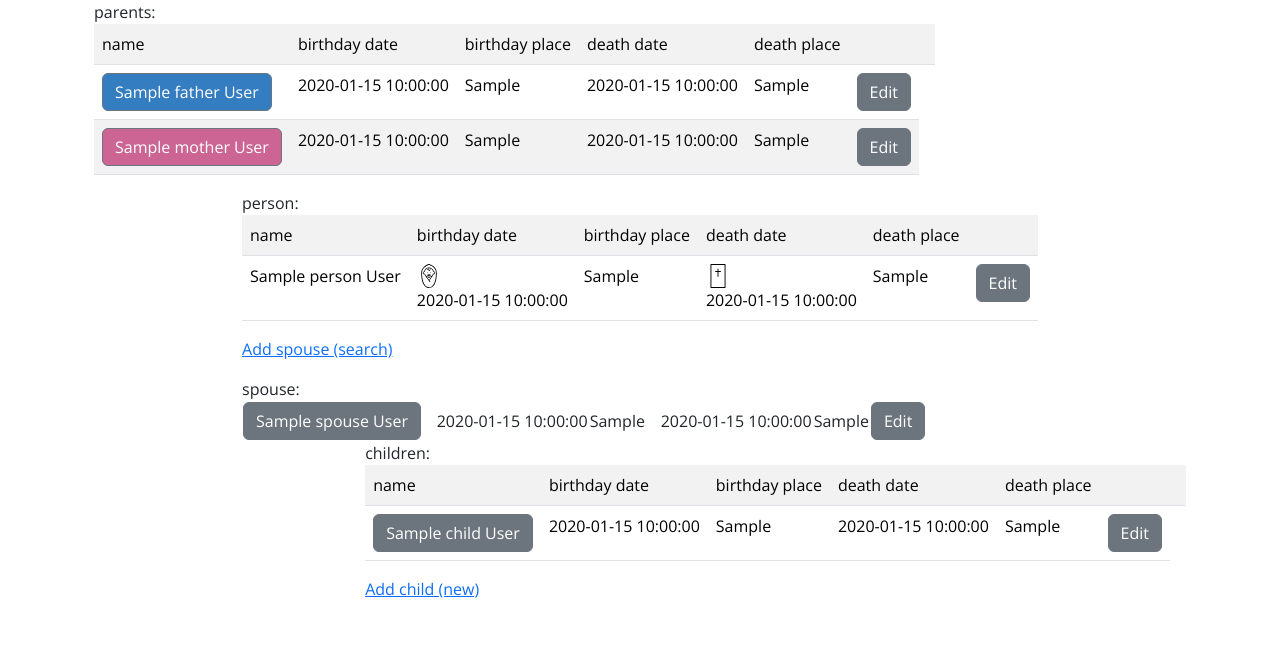
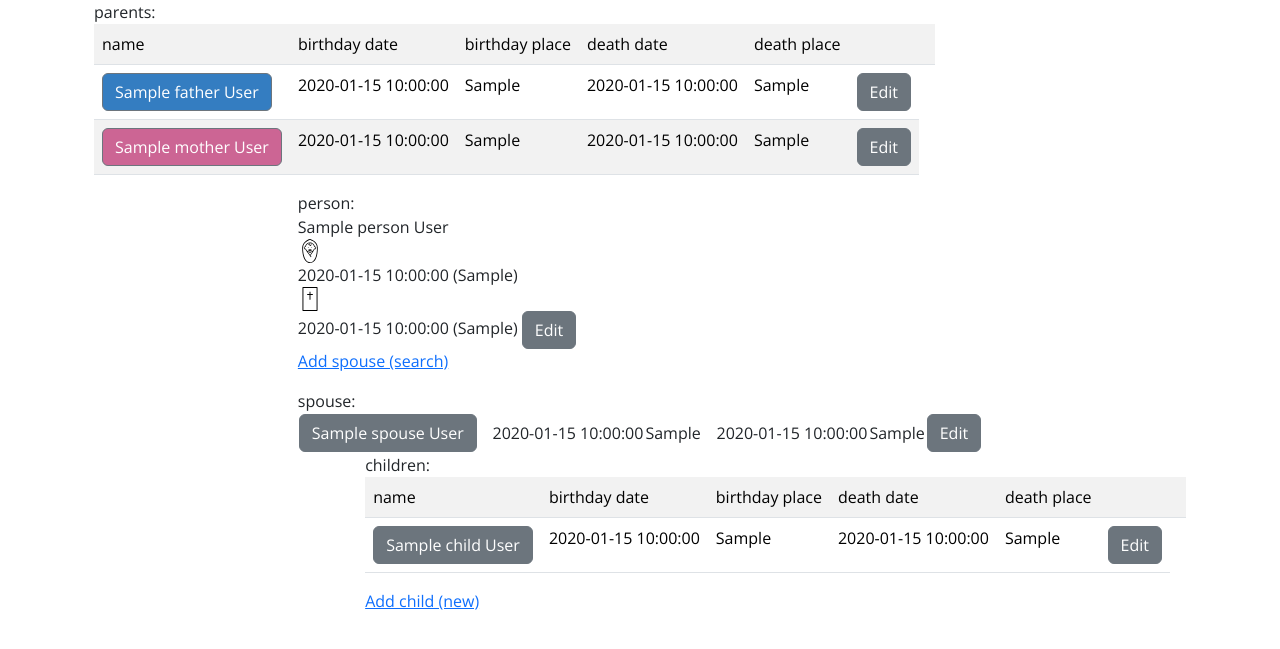
Before and after one commit to andriiguthub/Family-records, a Flask app: template templates/details.html in a window 1280 px wide. Shown: the part 54-703 px from the top of the page. Run offline with Flask 3, Linux system fonts and the light colour scheme; the template is opened without the code that fills it: most values are stand-ins (such as "Sample title", 1, 10 or a date in 2020).

Commit message:
Update details.html

```diff
--- a/templates/details.html
+++ b/templates/details.html
@@ -65,29 +65,14 @@ Details
     <div class="row person">
         <div class="col-md-auto">
             person:<br />{%if person_data is defined and person_data %}
-            <table class="table table-striped">
-                <tr class="thead-light">
-                    <td>name</td>
-                    <!-- <td>lastname</td> -->
-                    <!-- <td>sex</td> -->
-                    <td>birthday date</td>
-                    <td>birthday place</td>
-                    <td>death date</td>
-                    <td>death place</td>
-                    <td></td>
-                </tr>
-                <tr>
-                    <td class="{% if person_data.sex == 'male' %}man{% endif %}{% if person_data.sex == 'female' %}woman{% endif %}">{{ person_data.name }} {{ person_data.lastname }}</td>
-                    <!-- <td>{{ person_data.sex }}</td> -->
-                    <td><div class="born"></div>{{ person_data.birth_date }}</td>
-                    <td>{{ person_data.birth_place }}</td>
-                    <td><div class="dead"></div>{{ person_data.death_date }}</td>
-                    <td>{{ person_data.death_place }}</td>
-                    <td><a class="btn btn-secondary" href="/edit?person_id={{person_data.id}}">Edit</a></td>
-                </tr>
-            </table>
+            <div>
+                <div class="{% if person_data.sex == 'male' %}man{% endif %}{% if person_data.sex == 'female' %}woman{% endif %}">{{ person_data.name }} {{ person_data.lastname }}</div>
+                    <div class="born"></div>{{ person_data.birth_date }} ({{ person_data.birth_place }})
+                    <div class="dead"></div>{{ person_data.death_date }} ({{ person_data.death_place }})</td>
+                    <a class="btn btn-secondary" href="/edit?person_id={{person_data.id}}">Edit</a>
             <p><a class="" href="/add_spouse?person_id={{person_data.id}}">Add spouse (search)</a></p>
             {% endif %}
+            </div>
             {% if spouse_data %}
             spouse:
                 <table>
```
